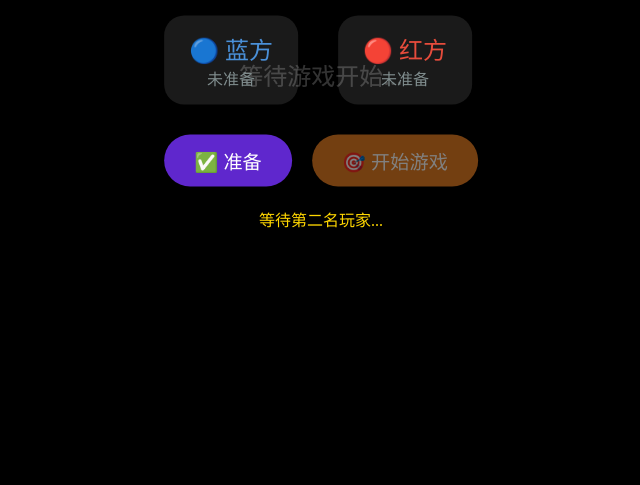
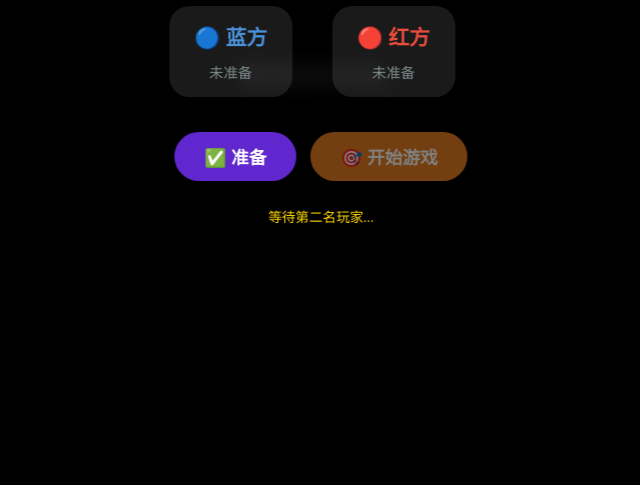
Before and after one commit to yeziyuhai/game, a website: page public/index.html in a window 1280 px wide. Shown: the part 315-800 px from the top of the page, without its empty margins (319-959 px from the left). Drawn offline with nearby package versions, Linux system fonts and the light colour scheme; no server answers.

Commit message:
Update index.html

```diff
--- a/public/index.html
+++ b/public/index.html
@@ -1,62 +1,107 @@
-
 <!DOCTYPE html>
 <html lang="zh-CN">
 <head>
     <meta charset="UTF-8">
-    <meta name="viewport" content="width=device-width, initial-scale=1.0, user-scalable=no">
+    <meta name="viewport" content="width=device-width, initial-scale=1.0, user-scalable=no, viewport-fit=cover">
+    <!-- 强制横屏 -->
+    <meta name="screen-orientation" content="landscape">
+    <meta name="x5-orientation" content="landscape">
+    <meta name="full-screen" content="yes">
     <title>混乱大枪战 - 房间</title>
     <style>
         * { margin: 0; padding: 0; box-sizing: border-box; }
-        body { background: #0a0f1e; overflow: hidden; position: fixed; width: 100%; height: 100%; }
-        #gameCanvas { position: absolute; top: 0; left: 0; width: 100%; height: 100%; }
+        body {
+            background: #0a0f1e;
+            overflow: hidden;
+            position: fixed;
+            width: 100%;
+            height: 100%;
+            /* 横屏提示 */
+            display: flex;
+            align-items: center;
+            justify-content: center;
+        }
 
-        .ui-overlay {
+        /* 横屏检测提醒 */
+        .orientation-warning {
+            display: none;
+            position: fixed;
+            top: 0;
+            left: 0;
+            width: 100%;
+            height: 100%;
+            background: #000;
+            color: white;
+            align-items: center;
+            justify-content: center;
+            z-index: 999;
+            font-size: 1.5rem;
+            text-align: center;
+        }
+
+        @media (orientation: portrait) {
+            .orientation-warning {
+                display: flex;
+            }
+            .game-container {
+                display: none;
+            }
+        }
+
+        #gameCanvas {
             position: absolute;
-            bottom: 30px;
+            top: 0;
             left: 0;
-            right: 0;
-            display: flex;
-            justify-content: center;
-            gap: 50px;
-            z-index: 10;
+            width: 100%;
+            height: 100%;
+            object-fit: contain;
         }
+
+        .room-panel {
+            position: absolute;
+            top: 50%;
+            left: 50%;
+            transform: translate(-50%, -50%);
+            background: rgba(0,0,0,0.85);
+            border-radius: 48px;
+            padding: 30px 50px;
+            text-align: center;
+            z-index: 20;
+            min-width: 320px;
+            backdrop-filter: blur(10px);
+        }
+
+        h1 { color: #ffd700; margin-bottom: 25px; font-size: 1.6rem; }
+        .players { display: flex; gap: 40px; margin-bottom: 25px; }
+        .player { padding: 15px 25px; background: rgba(255,255,255,0.1); border-radius: 20px; min-width: 120px; }
+        .blue { color: #4a90d9; font-size: 1.3rem; font-weight: bold; }
+        .red { color: #e74c3c; font-size: 1.3rem; font-weight: bold; }
+        .ready-status { margin-top: 10px; font-size: 0.9rem; }
+        .ready { color: #27ae60; }
+        .not-ready { color: #7f8c8d; }
 
         button {
             background: #5f27cd;
             border: none;
             padding: 12px 30px;
             border-radius: 40px;
-            font-size: 1.2rem;
+            font-size: 1.1rem;
+            font-weight: bold;
             color: white;
             cursor: pointer;
+            margin: 10px 5px;
         }
         .start-btn { background: #e67e22; }
-        button:disabled { opacity: 0.5; }
-
-        .room-panel {
-            position: absolute;
-            top: 50%;
-            left: 50%;
-            transform: translate(-50%, -50%);
-            background: rgba(0,0,0,0.8);
-            border-radius: 48px;
-            padding: 40px;
-            text-align: center;
-            z-index: 20;
-            min-width: 300px;
-        }
-
-        h1 { color: #ffd700; margin-bottom: 30px; }
-        .players { display: flex; gap: 40px; margin-bottom: 30px; }
-        .player { padding: 15px 25px; background: rgba(255,255,255,0.1); border-radius: 20px; }
-        .blue { color: #4a90d9; font-size: 1.5rem; }
-        .red { color: #e74c3c; font-size: 1.5rem; }
-        .ready { color: #27ae60; }
-        .not-ready { color: #7f8c8d; }
-        .waiting { color: #ffd700; margin-top: 20px; }
+        button:disabled { opacity: 0.5; cursor: not-allowed; }
+        .waiting { color: #ffd700; margin-top: 15px; font-size: 0.85rem; }
     </style>
 </head>
 <body>
+<div class="orientation-warning">
+    ⚠️ 请将手机横屏以获得最佳体验 ⚠️
+</div>
+
+<div class="game-container">
     <canvas id="gameCanvas"></canvas>
 
     <div class="room-panel">
@@ -64,18 +109,19 @@
         <div class="players">
             <div class="player">
                 <div class="blue">🔵 蓝方</div>
-            <div id="blueReady" class="not-ready">未准备</div>
+                <div id="blueReady" class="ready-status not-ready">未准备</div>
             </div>
             <div class="player">
                 <div class="red">🔴 红方</div>
-            <div id="redReady" class="not-ready">未准备</div>
+                <div id="redReady" class="ready-status not-ready">未准备</div>
             </div>
         </div>
-    <div class="ui-overlay" style="position: relative; bottom: auto; gap: 20px;">
+        <div>
             <button id="readyBtn">✅ 准备</button>
             <button id="startBtn" class="start-btn" disabled>🎯 开始游戏</button>
         </div>
         <div id="waiting" class="waiting">等待第二名玩家...</div>
+    </div>
 </div>
 
 <script src="/socket.io/socket.io.js"></script>
```
Lines whose indentation alone changed are shown as unchanged.
